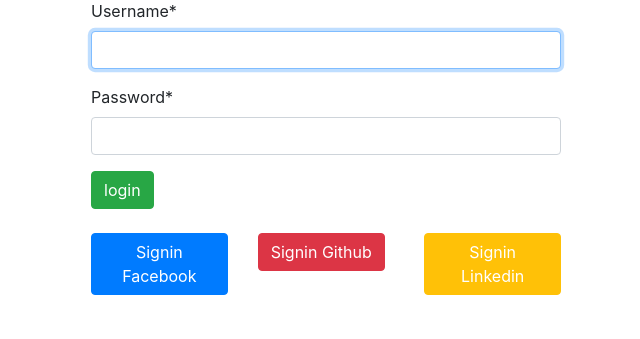
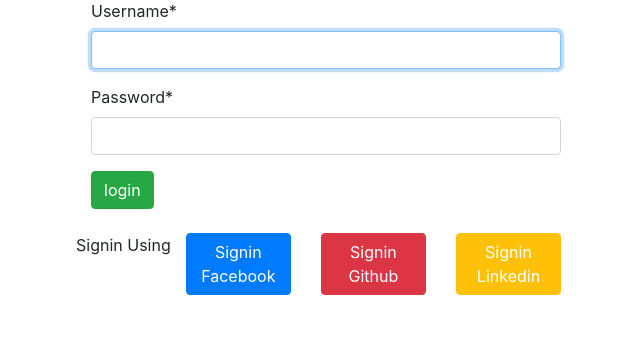
Before and after one commit to yash9662/Blog_App, a Django app: page /login/ in a window 1280 px wide. Shown: the part 137-476 px from the top of the page, without its empty margins (314-954 px from the left). Run offline with Django 4.2, Linux system fonts and the light colour scheme; parts of the project's set-up code (start-up, migrations or seed data) failed here and were passed over; some libraries are stand-ins or nearby versions.

Commit message:
Update login.html

```diff
--- a/articles/templates/registration/login.html
+++ b/articles/templates/registration/login.html
@@ -40,6 +40,7 @@
     </form>
 
     <div class="row mt-4">
+         <p>Signin Using </p>
       <div class="col">
         <button class="btn btn-primary">
           <a class="link-style" href="{% url 'social:begin' 'facebook' %}">Signin Facebook</a>
```
